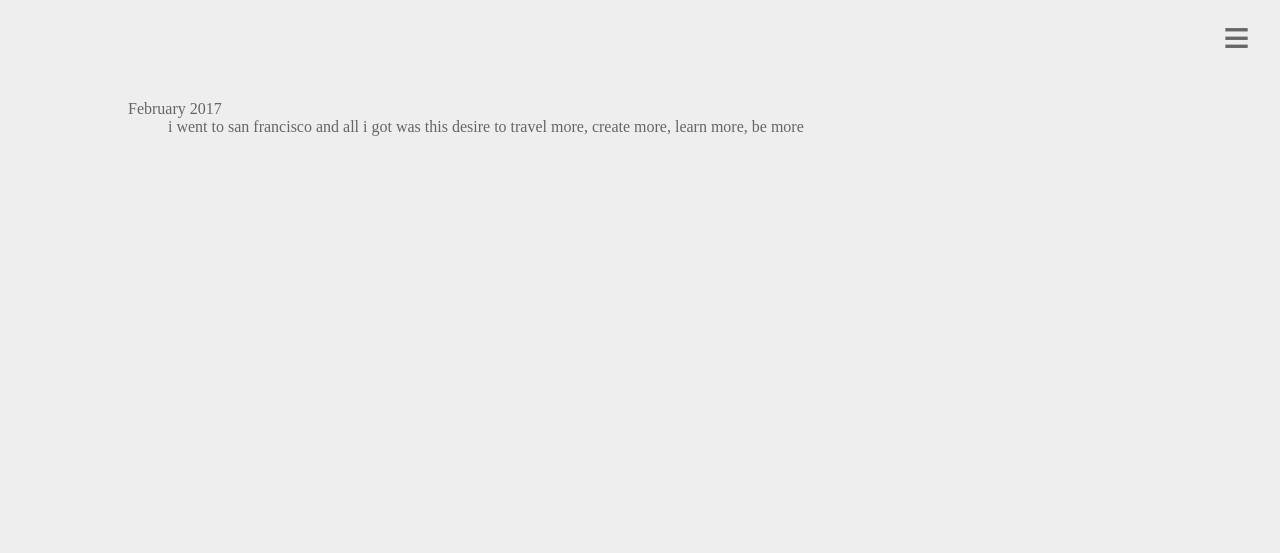
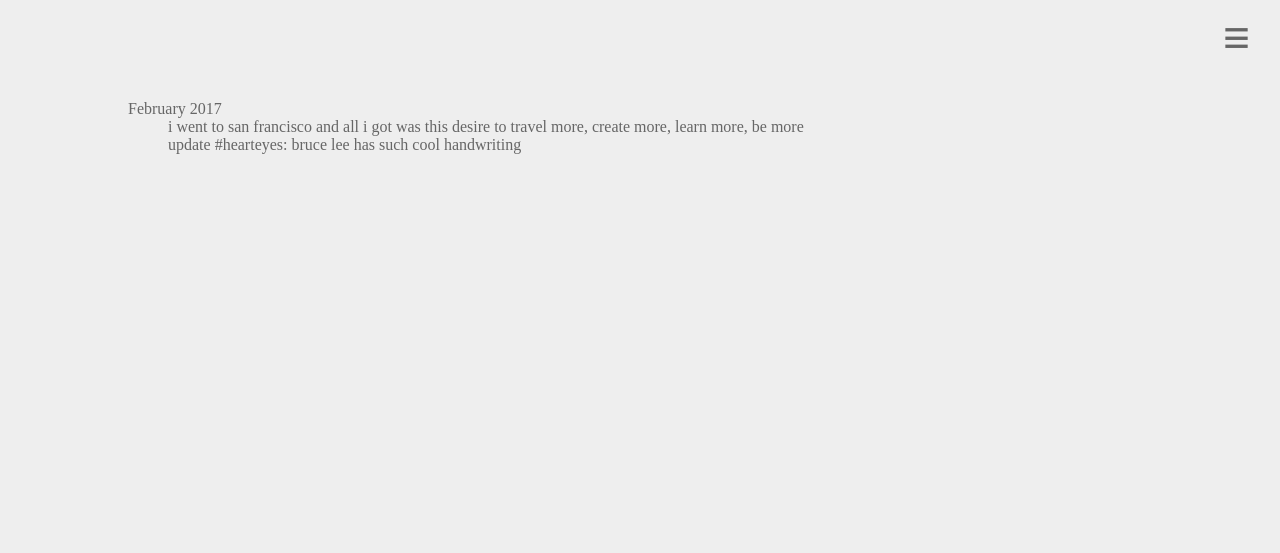
Before and after one commit to sajoy/old-website, a plain HTML site: page updates.html in a window 1280 px wide. Shown: the top 553 px of the page. Drawn offline with Linux system fonts and the light colour scheme.

Commit message:
update updates

```diff
--- a/updates.html
+++ b/updates.html
@@ -17,6 +17,11 @@
                 <dd>
                     <a href="https://github.com/sajoy/updates/commit/84c41feb62ffe1791d5ee67f3a2ffa04ff9896ef">
                         i went to san francisco and all i got was this desire to travel more, create more, learn more, be more
+                    </a>
+                </dd>
+                <dd>
+                    <a href="https://github.com/sajoy/updates/commit/9f614ddd3e1fdf2a1f251eef13a56a095e584973">
+                        update #hearteyes: bruce lee has such cool handwriting
                     </a>
                 </dd>
             </dl>
```
